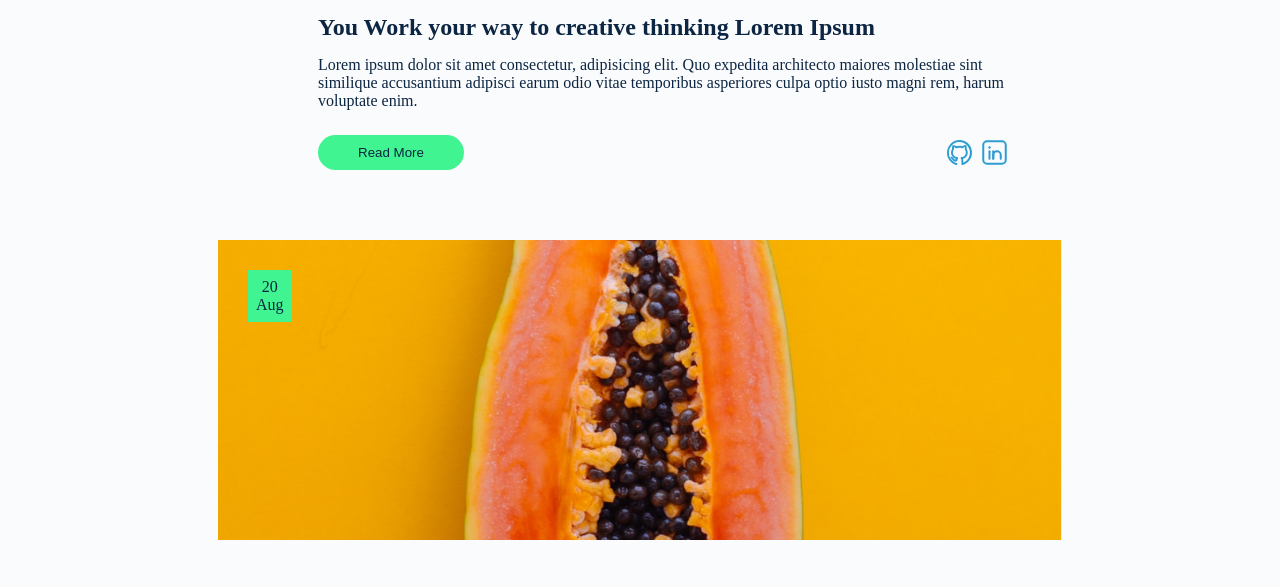
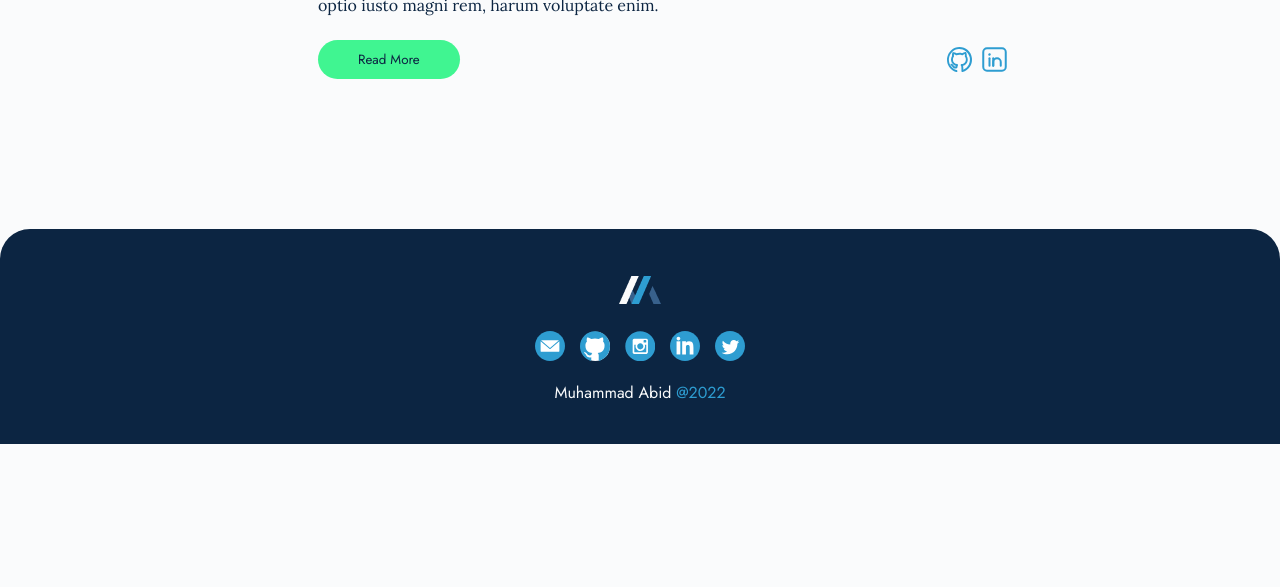
Before and after one commit to muhammadabidd/portfolio, a PHP site: page /blog/blog.html in a window 1280 px wide. Shown: the part 3013-3600 px from the top of the page. After the commit the page ends 3457 px from the top, so only its background shows below. Run offline with PHP 8.4, Linux system fonts and the light colour scheme.

Commit message:
Finished main page

```diff
--- a/blog/blog.html
+++ b/blog/blog.html
@@ -12,6 +12,17 @@
     <link rel="stylesheet" href="style/mainstyle.css">
     <link rel="stylesheet" href="style/Featured-blog.css">
     <link rel="stylesheet" href="style/latest-blog.css">
+    <link rel="stylesheet" href="style/footer.css">
+
+
+    <style>
+        @import url('https://fonts.googleapis.com/css2?family=Jost:wght@300;400;700&display=swap');
+        @import url('https://fonts.googleapis.com/css2?family=Karma:wght@700&display=swap');
+        @import url('https://fonts.googleapis.com/css2?family=Lora&display=swap');
+        @import url('https://fonts.googleapis.com/css2?family=Alex+Brush&family=Prata&display=swap');
+
+    </style>
+
 </head>
 <body>
 
@@ -25,7 +36,7 @@
                 <li><a class="heading-list" href="#">Data</a></li>
                 <li><a class="heading-list" href="#">About</a></li>
             </ul>
-            <div class="social-media">
+            <div class="social-media-header">
                 <img class = "social-media-image-link" src='img/github.svg' alt="">
                 <img class = "social-media-image-link" src='img/linkedin.svg' alt="">
             </div>
@@ -33,7 +44,7 @@
 
         <p class="header01 header-text">Muhammad</p>
         <p class="header02 header-text">Abid</p>
-        <p class="header03 header-text">personal Blog</p>
+        <p class="header03 header-text">Personal Blog</p>
     </div>
     <!-- HEADER END -->
 
@@ -55,7 +66,7 @@
 
 
                     <div class="author-featured-blog author">
-                        <img class= "author" src="img/author.svg" alt="">
+                        <img class= "author" src="img/author-white.svg" alt="">
                         <p class="author">Muhammad Abid</p>
                     </div>
 
@@ -79,7 +90,7 @@
 
             <!-- LATEST BLOG 01 START -->
             <div class="container-latest-blog container">
-                <div class="inner-core-latest-blog inner-core">
+                <div class="inner-core-latest-blog inner-core inner-core-01">
                     <div class="date-latest-blog date">
                         <p class="day">20</p>
                         <p class="month">Aug</p>
@@ -110,7 +121,7 @@
             <!-- LATEST BLOG 01 END -->
             <!-- LATEST BLOG 02 START -->
             <div class="container-latest-blog container">
-                <div class="inner-core-latest-blog inner-core">
+                <div class="inner-core-latest-blog inner-core inner-core-02">
                     <div class="date-latest-blog date">
                         <p class="day">20</p>
                         <p class="month">Aug</p>
@@ -142,7 +153,7 @@
 
             <!-- LATEST BLOG 03 START -->
             <div class="container-latest-blog container">
-                <div class="inner-core-latest-blog inner-core">
+                <div class="inner-core-latest-blog inner-core inner-core-03">
                     <div class="date-latest-blog date">
                         <p class="day">20</p>
                         <p class="month">Aug</p>
@@ -178,6 +189,20 @@
     <!-- LATEST BLOG SECTION END -->
 
 
+    <div class="footer-section footer section">
+        <img src="img/logo.png" alt="" class="logo">
+        <div class="social-media-footer social-media">
+            <img class="image-footer image-footer-01" src="img/email-footer.svg" alt="">
+            <img class="image-footer image-footer-02" src="img/github-footer.svg" alt="">
+            <img class="image-footer image-footer-03" src="img/instagram-footer.svg" alt="">
+            <img class="image-footer image-footer-04" src="img/linkedin-footer.svg" alt="">
+            <img class="image-footer image-footer-05" src="img/twitter-footer.svg" alt="">
+        </div>
+        <p class="footer-text">Muhammad Abid <span class="blue">@2022</span></p>
+
+
+    </div>
+
 
 
 
--- /dev/null
+++ b/blog/style/footer.css
@@ -0,0 +1,32 @@
+.footer-section {
+    background-color: var(--primary-dark);
+    width: 100%;
+    height: auto;
+    border-top-left-radius: 30px;
+    border-top-right-radius: 30px;
+    padding: 40px var(--padding-left-right) ;
+    display: flex;
+    flex-direction: column;
+
+    align-items: center;
+    row-gap: 20px;
+}
+
+.footer-text{
+    color: var(--primary-white);
+}
+
+.social-media-footer {
+    display: flex;
+    width: 100%;
+    max-width: 250px;
+    flex-direction: row;
+    justify-content: center;
+    column-gap: 15px;
+}
+
+.image-footer {
+    width: 30px;
+    height: 30px;
+
+}
--- a/blog/style/header.css
+++ b/blog/style/header.css
@@ -8,7 +8,7 @@
     height: auto;
     border-bottom-left-radius: 30px;
     border-bottom-right-radius: 30px;
-    padding: 40px 7% ;
+    padding: 40px var(--padding-left-right) ;
 
 }
 
@@ -18,7 +18,7 @@ nav {
     flex-direction: row;
     align-content: center;
     align-items: center;
-    flex-wrap: wrap;
+
     width: 100%;
     max-width: 1100px;
     margin: auto;
@@ -27,10 +27,12 @@ nav {
 
 nav ul {
     display: flex;
-    justify-content: space-between;
+    justify-content: center;
+    column-gap: 15px;
     flex-direction: row;
     width: 100%;
     max-width: 300px;
+    flex-wrap: wrap;
 
 }
 
@@ -68,3 +70,8 @@ div.social-media img {
 .header01 {
     margin-top: 30px;
 }
+
+.social-media-header{
+    display: flex;
+    flex-wrap: nowrap;
+}
--- a/blog/style/latest-blog.css
+++ b/blog/style/latest-blog.css
@@ -1,5 +1,5 @@
 div.inner-core-latest-blog {
-    background-image: url(../img/latest-blog/01.png);
+
     background-size:cover;
     background-repeat: no-repeat;
     height: 300px;
@@ -36,3 +36,28 @@ div.core-latest-blog {
 .social-media-image-link {
     padding: 0% 5px;
 }
+
+
+@media (max-width:650px) {
+    div.core-latest-blog{
+       padding-top: 30px;
+       padding-left: 50px;
+       padding-right: 25px;
+       padding-bottom: 70px;
+
+    }
+
+}
+
+
+.inner-core-01 {
+    background-image: url(../img/latest-blog/01.png);
+}
+
+.inner-core-02 {
+    background-image: url(../img/latest-blog/02.png);
+}
+
+.inner-core-03 {
+    background-image: url(../img/latest-blog/03.png);
+}
--- a/blog/style/mainstyle.css
+++ b/blog/style/mainstyle.css
@@ -6,6 +6,15 @@
     --secondary-lightBlue : #2E9DD1;
     --secondary-dark : #373B4A;
     --accent : #40F591;
+
+
+    --padding-left-right : 7% ;
+
+
+    --small-reguler : 18px;
+    --medium-regular : 20px;
+
+
 }
 
 
@@ -62,7 +71,7 @@ button.read-more {
 
 
 hr {
-    margin-top: 10px;
+    margin-top: -10px;
     width: 150px;
     border-radius: 7px;
     border-top: 2px solid var(--primary-dark)
@@ -77,3 +86,78 @@ hr {
 button.read-more, div.date {
     color: var(--primary-dark);
 }
+
+span.blue  {
+    color: var(--secondary-lightBlue);
+}
+
+a.heading-list, p.author, .header03, .read-more, .footer-text {
+    font-family: 'Jost', sans-serif;
+    font-weight: 400;
+}
+
+p.day {
+    font-family: 'Jost', sans-serif;
+    font-weight: 700;
+}
+
+p.month {
+    font-family: 'Jost', sans-serif;
+    font-weight: 200;
+}
+
+h1,h2 {
+    font-family: 'Karma', serif;
+}
+
+h2 {
+    line-height: 25px;
+}
+
+.article-resume {
+    font-family: 'Lora', serif;
+}
+
+.header01{
+    font-family: 'Prata', serif;
+    font-size: 40px;
+    letter-spacing: 3px;
+    margin-bottom: -15px;
+}
+
+.header02 {
+    font-family: 'Alex Brush', cursive;
+    font-size: 54px;
+
+}
+
+
+div.author {
+    display: flex ;
+    column-gap: 8px;
+
+}
+@media (max-width:650px) {
+    .header01{
+
+        font-size: 25px;
+        margin-bottom: -5px;
+
+
+    }
+
+    .header02 {
+
+        font-size: 30px;
+
+    }
+
+
+    .article-resume {
+        font-size: small;
+    }
+
+    p.author {
+        font-size: smaller;
+    }
+}
```
Also changed, not shown: blog/img/author-white.svg (added), blog/img/author.svg, blog/img/email-footer.svg (added), blog/img/github-footer.svg (added), blog/img/instagram-footer.svg (added), blog/img/latest-blog/02.png (added), blog/img/latest-blog/03.png (added), blog/img/linkedin-footer.svg (added), blog/img/twitter-footer.svg (added).
